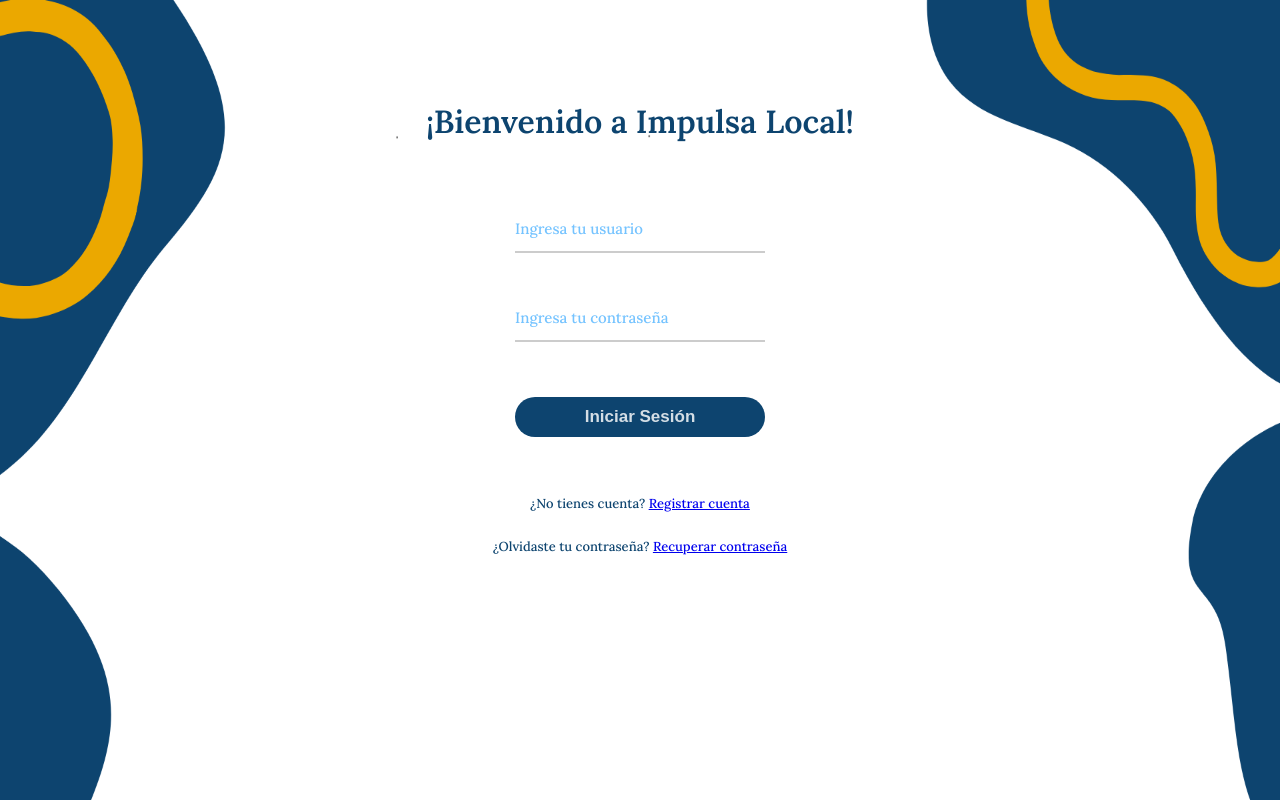
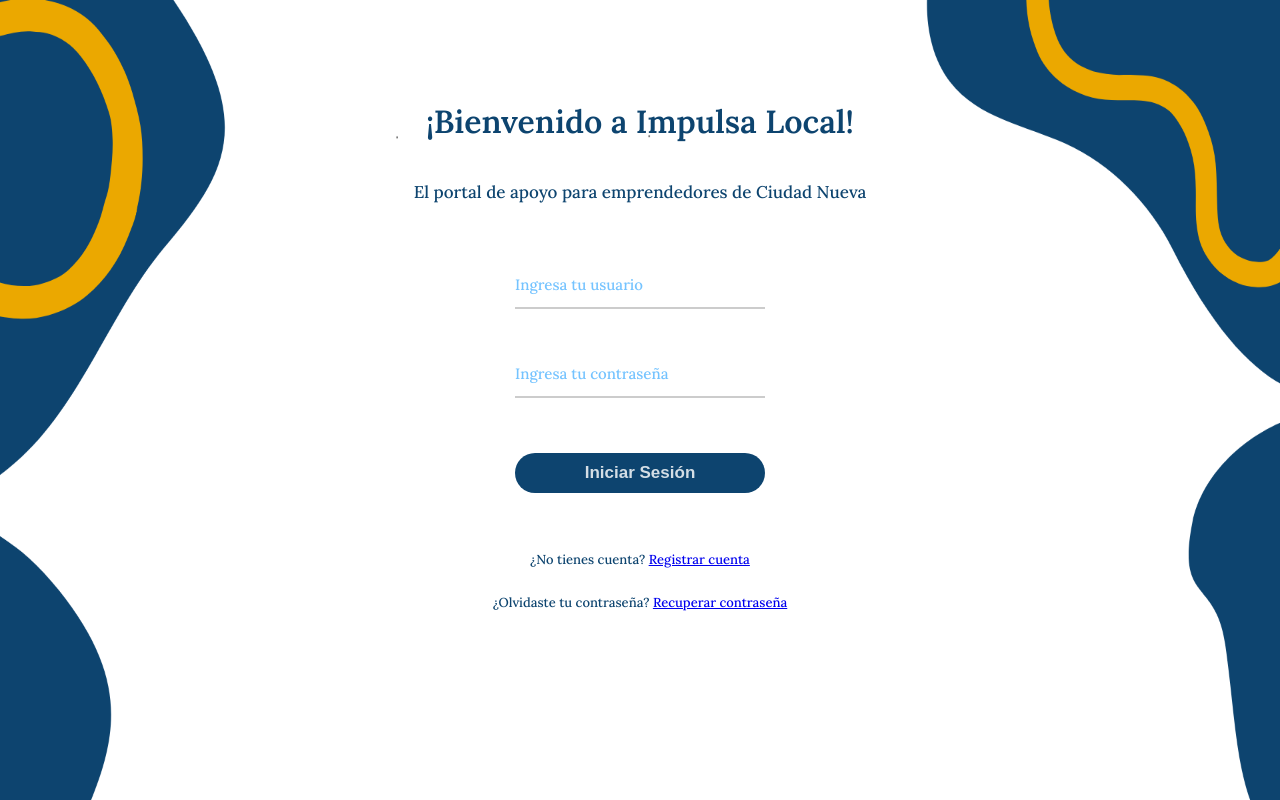
Before and after one commit to ManuRodriguezC/impulsa_local, a Django app: page /account/login/ in a window 1280 px wide. Run offline with Django 4.2, Linux system fonts and the light colour scheme.

Commit message:
cambios en html y CSS

```diff
--- a/account/static/CSS/login.css
+++ b/account/static/CSS/login.css
@@ -4,9 +4,6 @@
 body {
     margin: 0;
     padding: 0;
-}
-h1, p, label{
-    font-family: 'Lora', serif;
 }
 .cta-btn {
     font-family: 'Inter', sans-serif;
@@ -15,6 +12,10 @@ h1, p, label{
     --color-base: #0D446F;
     --color-destacado: #EBA800;
     --color-texto-hero: #ffffffd2;
+}
+h1, p, label{
+    font-family: 'Lora', serif;
+    color: var(--color-base);
 }
 /* --------------HERO-------------- */
 .hero {
@@ -27,18 +28,18 @@ h1, p, label{
     flex-direction: column;
 }
 .hero-form {
-    /* background-color: green;   */
     display: flex;
     flex-direction: column;
     align-items: center;
 }
-h1 {
-    /* background-color: greenyellow; */
+.hero-title {
     display: flex;
-    flex-direction: row;
-    justify-content: center;
-    color: var(--color-base);
+    flex-direction: column;
+    align-items: center;
     padding-top: 80px;
+}
+.hero-title p {
+    font-size: 17px;
 }
 .hero-input { /* Input containers */
     position: relative;
--- a/account/templates/login.html
+++ b/account/templates/login.html
@@ -14,7 +14,10 @@
     </head>
     <body>
         <main class="hero">
-            <h1 class="hero-title">¡Bienvenido a Impulsa Local!</h1>
+            <div class="hero-title">
+                <h1>¡Bienvenido a Impulsa Local!</h1>
+                <p>El portal de apoyo para emprendedores de Ciudad Nueva</p>
+            </div>
             <div class="hero-form">
                 <form method="POST">
                     {% csrf_token %}
```
